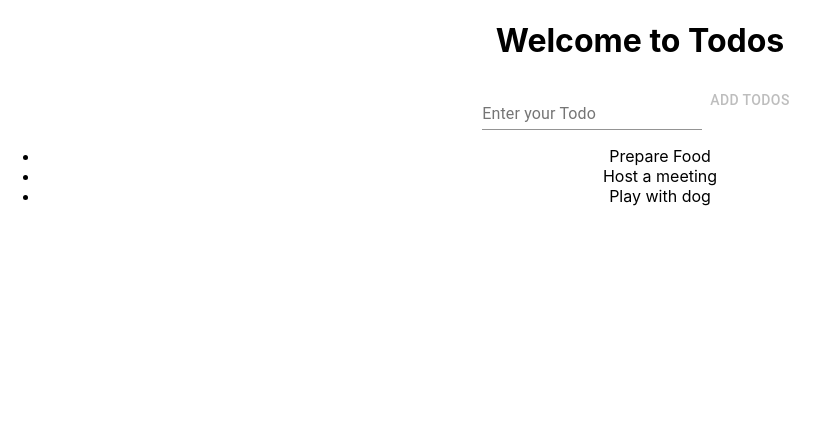
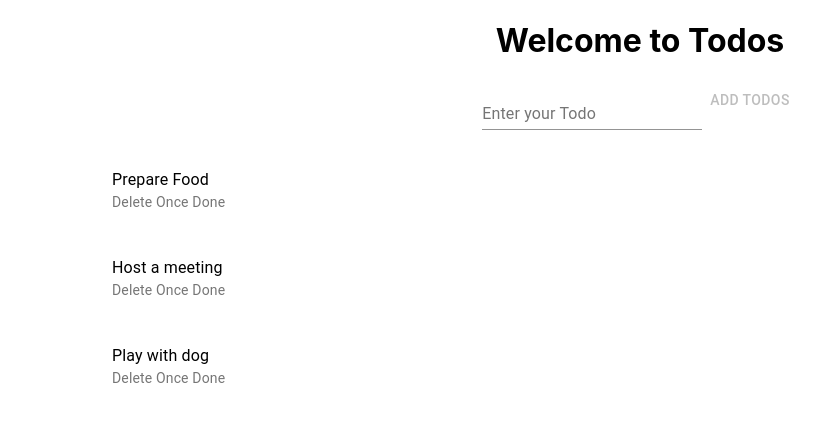
Before and after one commit to dealbisac/todos-react, a React (Create React App) app: page / in a window 1280 px wide. Shown: the top 422 px of the page, without its empty margins (0-829 px from the left). Built offline with nearby package versions, Linux system fonts and the light colour scheme.

Commit message:
todo list done

```diff
--- a/src/Todo.js
+++ b/src/Todo.js
@@ -1,11 +1,16 @@
+import { List, ListItem, ListItemAvatar, ListItemText } from '@material-ui/core';
 import React from 'react';
 
 
 function Todo(props) {
     return (
-        <div className="Todo">
-            <li> {props.jpani}</li>
-        </div>
+        <List>
+            <ListItem>
+                <ListItemAvatar>
+                </ListItemAvatar>
+                <ListItemText primary={props.jpani} secondary="Delete Once Done" />
+            </ListItem>
+        </List>
     );
 }
 
```
